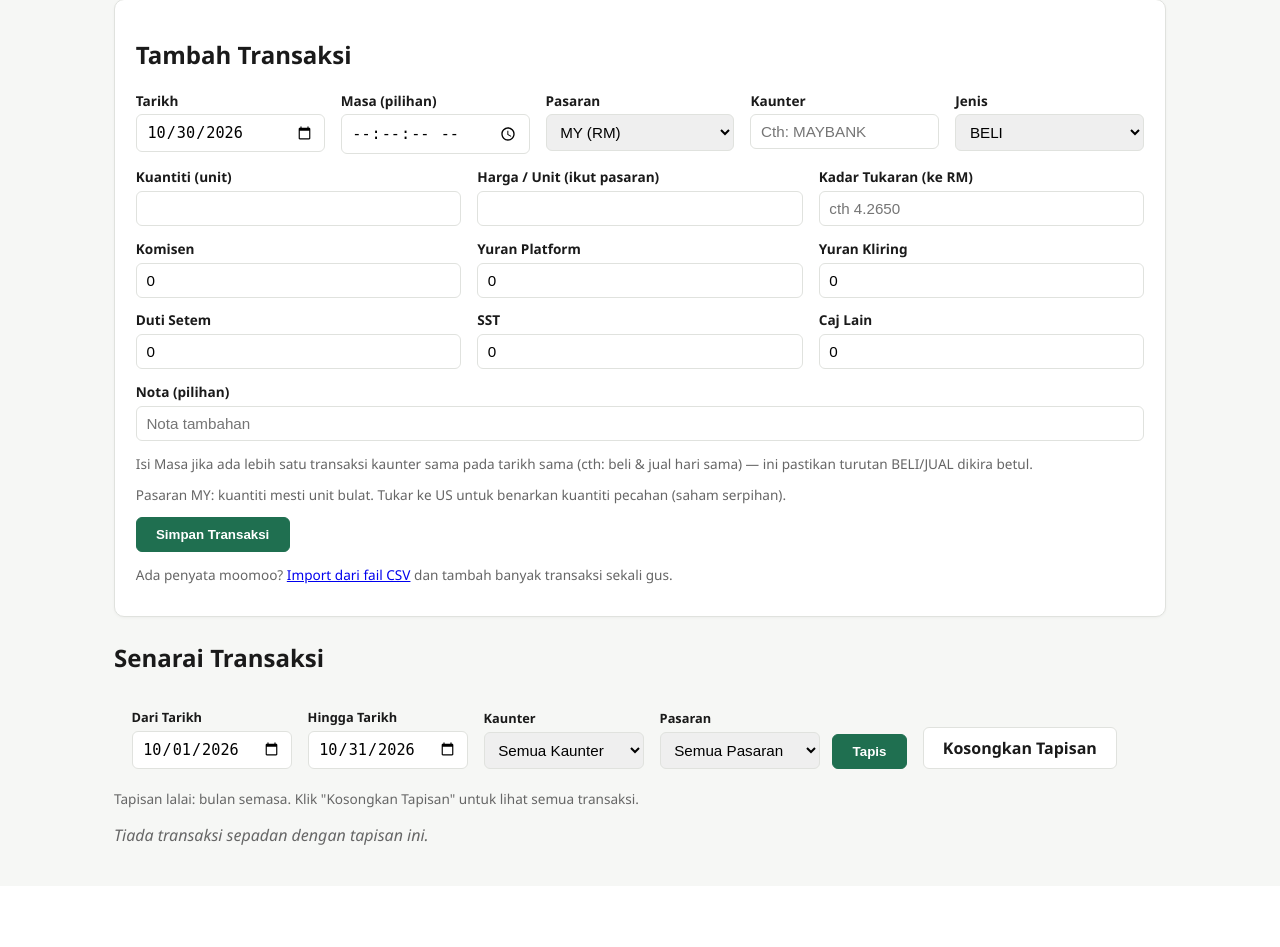
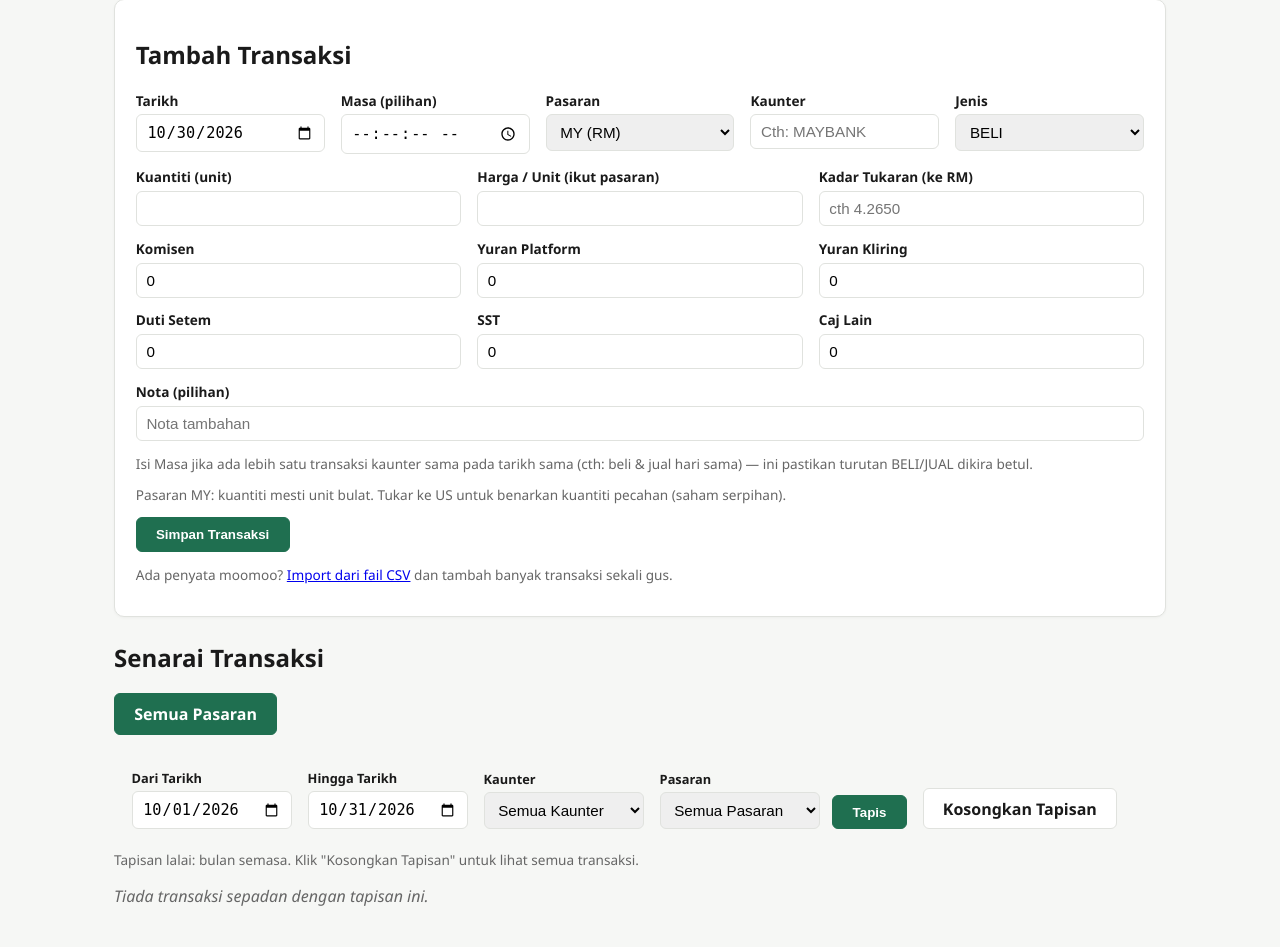
Before and after one commit to aswadinasir/SahamAku, a Flask app: page /transaksi in a window 1280 px wide. Shown: the part 145-1092 px from the top of the page. Before the commit the page ends 990 px from the top, so only its background shows below. Run offline with Flask 3, Linux system fonts and the light colour scheme; data that the repository does not hold is empty.

Commit message:
Tambah tab pasaran di Senarai Transaksi untuk tapis pantas MY/US
Tab di atas borang tapisan, konsisten dengan Dashboard & Laporan.
Tapisan dari/hingga/kaunter sedia ada kekal berfungsi serentak.

Co-Authored-By: Claude Sonnet 5 <noreply@anthropic.com>
Claude-Session: https://claude.ai/code/session_01HWjVVZ5dxEvmhiUJZNdjzQ

```diff
--- a/templates/transaksi.html
+++ b/templates/transaksi.html
@@ -107,6 +107,12 @@
 </script>
 
 <h2>Senarai Transaksi</h2>
+<div class="tab-bar">
+  <a class="btn {{ 'btn-utama' if not f_pasaran }}" href="{{ url_for('senarai_transaksi', dari=f_dari, hingga=f_hingga, kaunter=f_kaunter, pasaran='') }}">Semua Pasaran</a>
+  {% for p in senarai_pasaran %}
+  <a class="btn {{ 'btn-utama' if f_pasaran == p }}" href="{{ url_for('senarai_transaksi', dari=f_dari, hingga=f_hingga, kaunter=f_kaunter, pasaran=p) }}">Pasaran {{ p }}</a>
+  {% endfor %}
+</div>
 <form method="get" action="{{ url_for('senarai_transaksi') }}" class="borang borang-tapis">
   <div class="borang-baris">
     <label>Dari Tarikh
```
